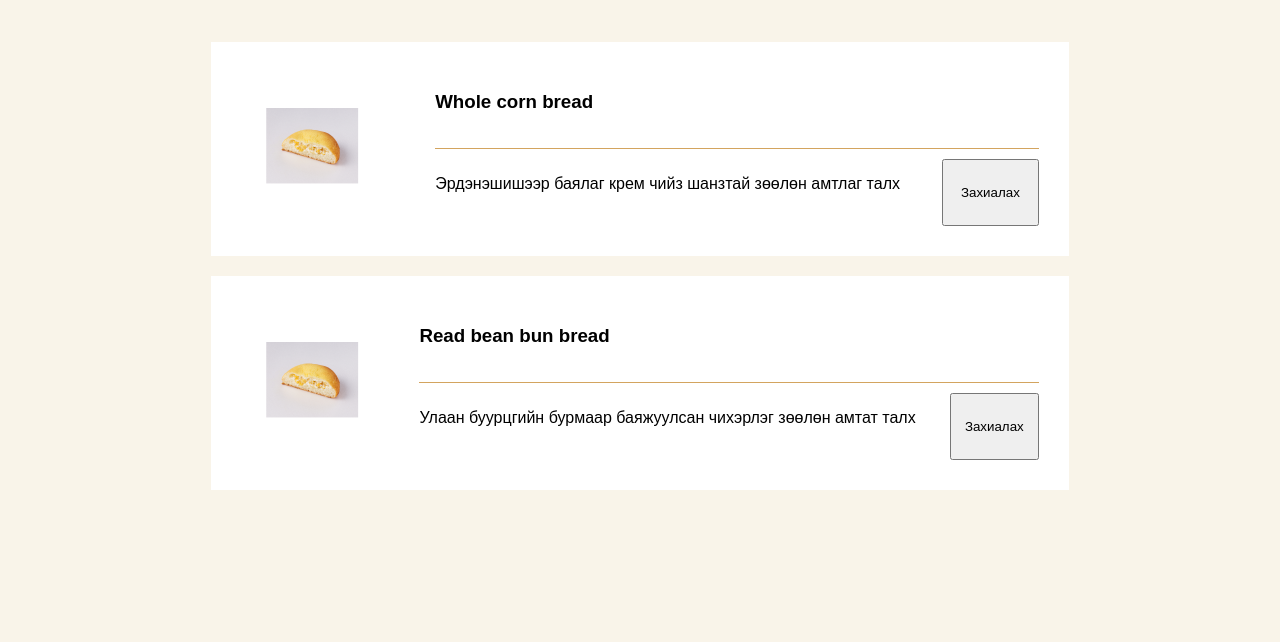
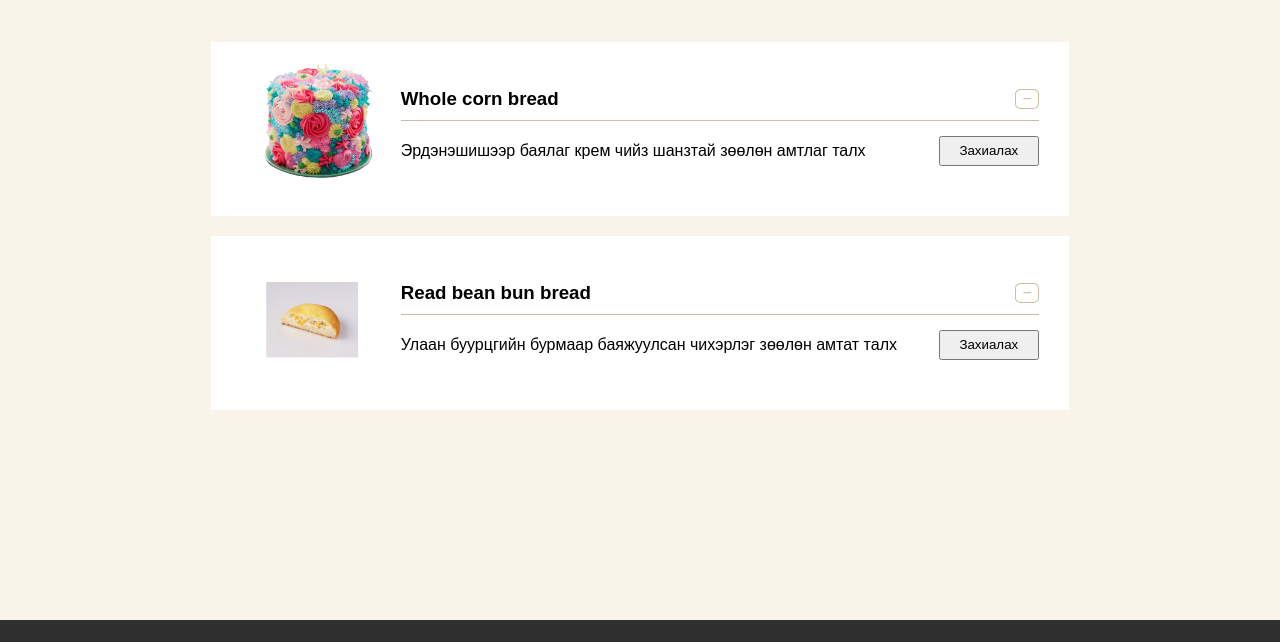
Before and after one commit to Oonoo19/TLJ-Web-NUM, a plain HTML site: page pages/favorites.html in a window 1280 px wide. Shown: the part 128-770 px from the top of the page. Drawn offline with Linux system fonts and the light colour scheme.

Commit message:
products in css zasav #1

```diff
--- a/pages/favorites.html
+++ b/pages/favorites.html
@@ -12,36 +12,64 @@
                 margin: 150px auto;
             }
             .fav-box{
-                display: grid;
-                grid-template-columns: auto auto ;
-                gap: 0px;
+                /*grid-template-columns: repeat(auto-fit,minmax(200px,1fr)) */
+                display: flex;
+                flex-direction: row;
+                align-items: center;
                 background-color: #ffffff;
-                padding: 30px;
+                padding:10px 30px;
                 margin: 20px 0;
             }
+            .left{
+                flex: 2;
+                flex-direction: column;
+            }
+            .item1, .item2{
+                display: flex;
+                flex-direction: row;
+                align-items: center;
+                justify-content: space-between;
+            }
+            .item1{
+                padding: 10px 0;
+                border-bottom: 1px solid #CCBEA6;
+            }
+            .item2{
+                padding: 5px 0;
+            }
             .right{
-
-                align-items: center;
+                flex: 0.5;
+            }
+            .minus{
+                border: 1px solid #CCBEA6;
+                border-radius: 25%;
+                padding: 0px 6px ;
+                margin: 0px;
+                cursor: pointer;
+                color: #CCBEA6;
+                transition: background-color  0.5s ease-in,color  0.5s ease-in;
+            }
+            .minus:hover{
+                border:1px solid #7A4D4A;
+                color: black;
+            }
+            .item1 h3{
+                margin: 0;
 
             }
-            .left{
-                display: grid;
-                gap: 10px;
+            .order-btn{
+                width: 100px;
+                height: 30px;
+                cursor: pointer;
+                transition: background-color  0.5s ease-out,color  0.5s ease-out;
             }
-            .item1{
-                display: grid;
-                grid-template-columns: auto auto;
-
-                border-bottom: 1px solid #D3A45F;
-                gap: 10px;
+            .order-btn:hover{
+                background-color:#7A4D4A ;
+                color: white;
             }
-            .item2{
-                display: grid;
-                grid-template-columns: auto auto;
-                grid-row: auto 1/4;
-                gap: 20px;
+            p {
+                flex: 1;
             }
-
         </style>
     </head>
     <body>
@@ -49,12 +77,13 @@
         <section>
             <article class="fav-box">
                 <div class="right">
-                    <img src="/images/bread1.webp" alt="" width="150" height="150">
+                    <img src="/images/1.png" alt="" width="150" height="150">
                 </div>
 
                 <div class="left">
                     <div class="item1">
                         <h3> Whole corn bread</h3>
+                        <div class="minus">&minus;</div>
                     </div>
                     <div class="item2">
                         <p>Эрдэнэшишээр баялаг крем чийз шанзтай зөөлөн амтлаг талх</p>
@@ -70,6 +99,7 @@
                 <div class="left">
                     <div class="item1">
                         <h3> Read bean bun bread</h3>
+                        <div class="minus">&minus;</div>
                     </div>
                     <div class="item2">
                         <p>Улаан буурцгийн бурмаар баяжуулсан чихэрлэг зөөлөн амтат талх</p>
```
Also changed, not shown: images/1.png (added), images/2.png (added), images/3.png (added).
